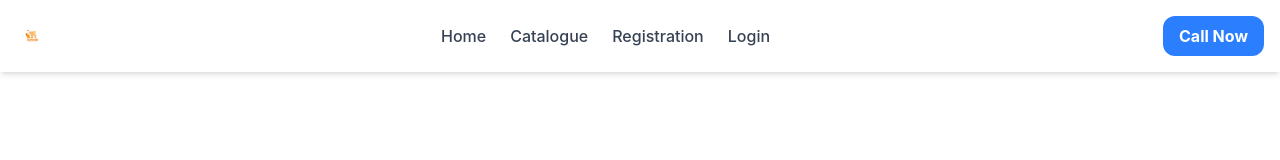
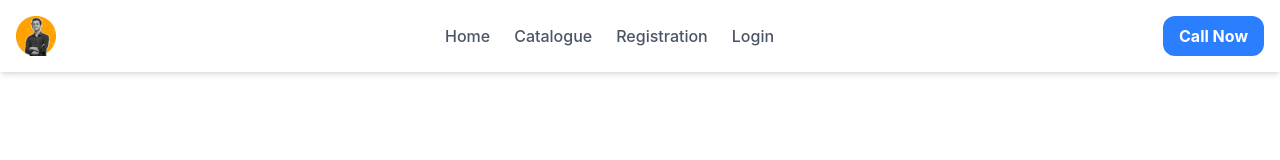
Before and after one commit to jonayethossen/Book-Store-, a React (Vite) app: page / in a window 1280 px wide. Shown: the top 160 px of the page. Built offline with nearby package versions, Linux system fonts and the light colour scheme.

Commit message:
Navbar modifing

```diff
--- a/src/components/Navbar.jsx
+++ b/src/components/Navbar.jsx
@@ -1,37 +1,30 @@
+import logo from "../assets/logo.jpg";
 export default function Navbar() {
+  const navItems = [
+    { name: "Home", path: "/" },
+    { name: "Catalogue", path: "/catalogue" },
+    { name: "Registration", path: "/registration" },
+    { name: "Login", path: "/login" },
+  ];
   return (
-    <nav className="bg-white shadow-md p-4 flex items-center justify-between">
+    <nav className="bg-white shadow-md px-4 py-4 flex items-center justify-between sticky top-0 z-50">
       {/* left sight for logo */}
       <div className="flex-shrink-0">
-        <img
-          src="../../public/book-store_logo.png"
-          alt="Logo"
-          className="h-8 w-auto"
-        />
+        <a href="/">
+          <img src={logo} alt="Logo" className="h-10 w-auto cursor-pointer" />
+        </a>
       </div>
       {/* center position item */}
-      <div className="flex space-x-6">
-        <a href="/" className="text-gray-700 hover:text-blue-500 font-medium">
-          Home
-        </a>
-        <a
-          href="/catalogue"
-          className="text-gray-700 hover:text-blue-500 font-medium"
-        >
-          Catalogue
-        </a>
-        <a
-          href="/registration"
-          className="text-gray-700 hover:text-blue-500 font-medium"
-        >
-          Registration
-        </a>
-        <a
-          href="/login"
-          className="text-gray-700 hover:text-blue-500 font-medium"
-        >
-          Login
-        </a>
+      <div className="hidden md:flex space-x-6">
+        {navItems.map((item) => (
+          <a
+            key={item.name}
+            href={item.path}
+            className="text-gray-600 hover:text-blue-600 font-medium transition-colors duration-200"
+          >
+            {item.name}
+          </a>
+        ))}
       </div>
       {/* rightt site */}
       <div>
```
Also changed, not shown: src/assets/logo.jpg (added).
